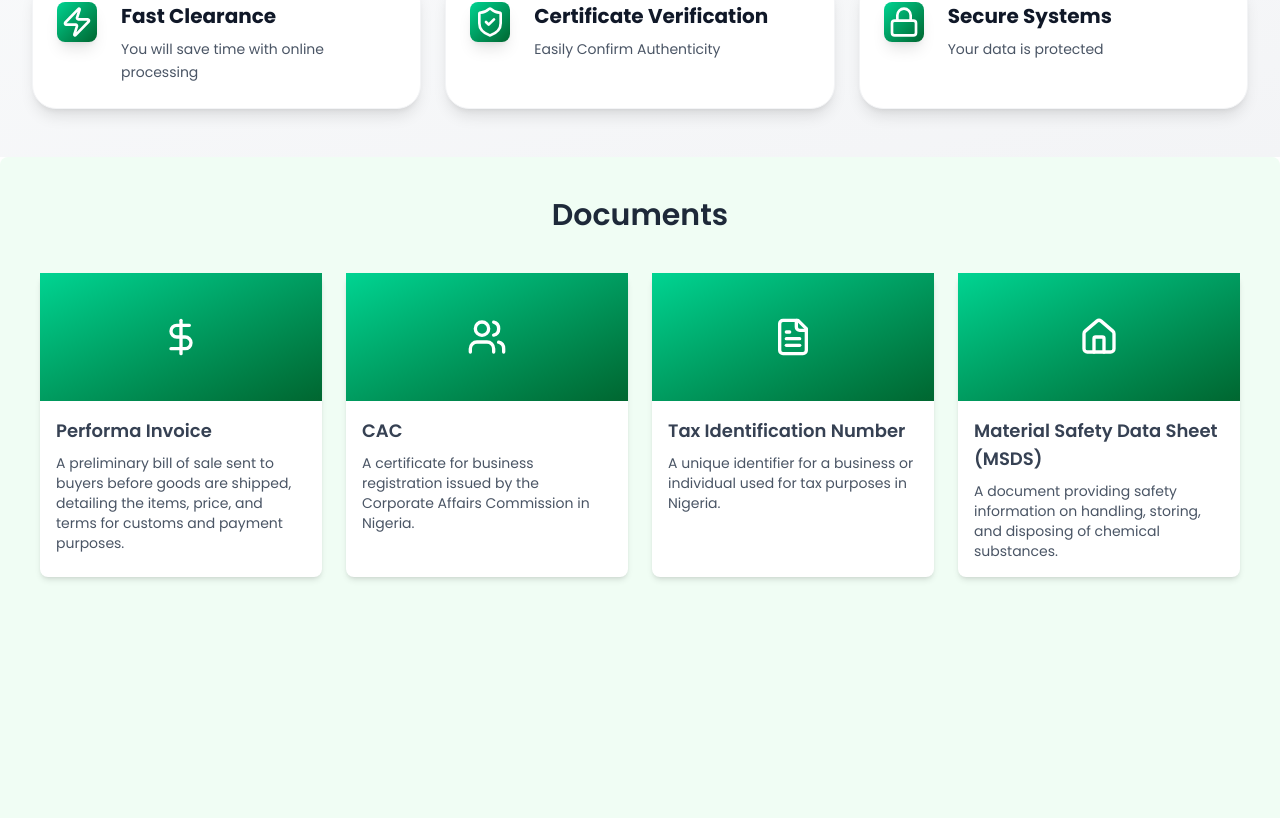
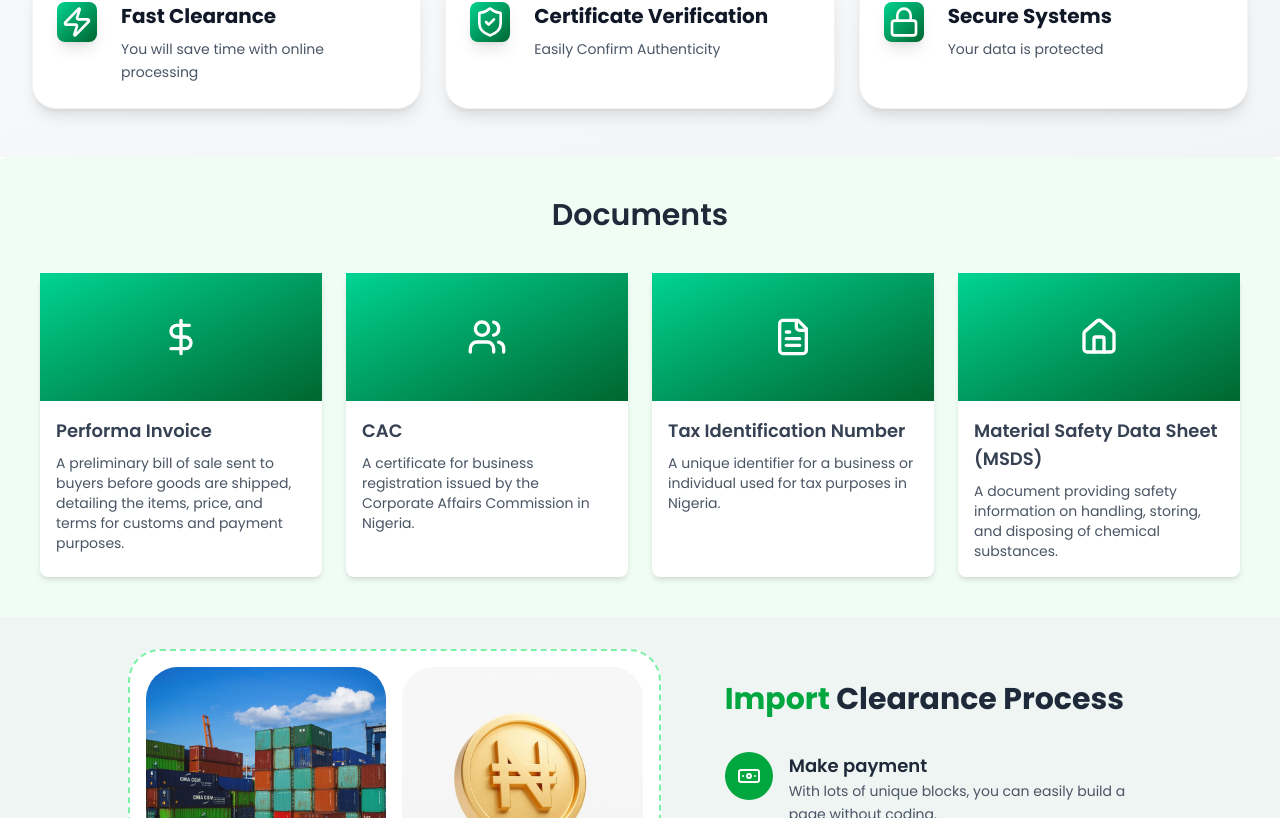
Before and after one commit to Denike-d/nics, a Next.js app: page /landing/home in a window 1280 px wide. Shown: the part 922-1740 px from the top of the page. Built offline with nearby package versions, Linux system fonts and the light colour scheme.

Commit message:
quick fix

```diff
--- a/src/components/landing/documents.tsx
+++ b/src/components/landing/documents.tsx
@@ -97,7 +97,7 @@ export default function DocumentsPage() {
   ];
 
   return (
-    <main className="min-h-screen bg-green-50 p-6 md:p-10 rounded-t-lg">
+    <main className="bg-green-50 p-6 md:p-10 rounded-t-lg">
       <h1 className="text-center text-3xl font-semibold text-gray-800 mb-10">
         Documents
       </h1>
```
